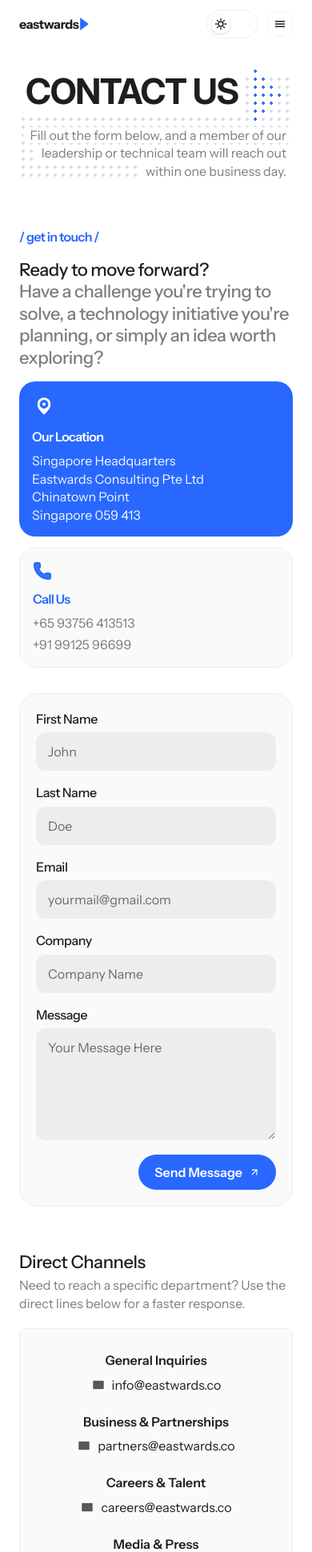
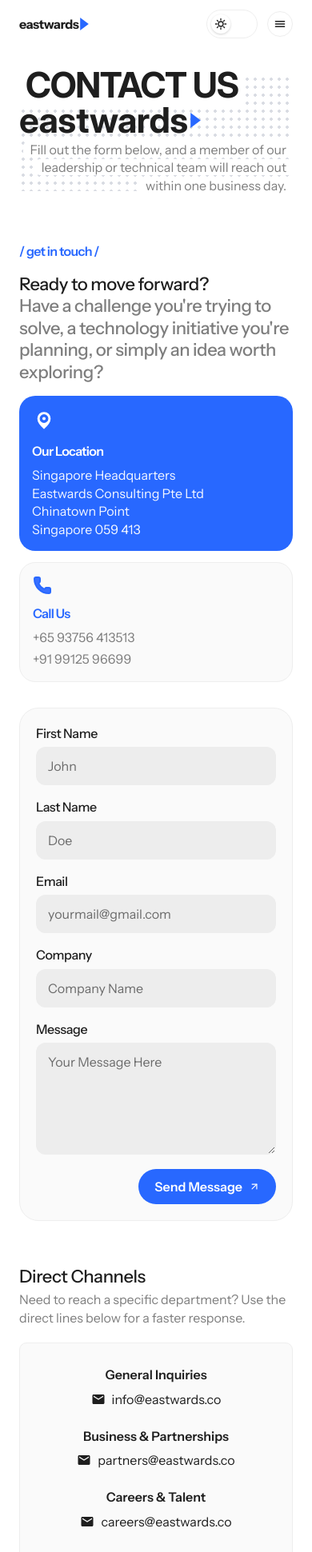
Before and after one commit to wajiha-kulsum/eastwards, a Next.js app: page /contact in a window 390 px wide. Shown: the top 1941 px of the page at 80% size. Built offline with nearby package versions, Linux system fonts and the light colour scheme.

Commit message:
House mail SVG everywhere; mobile hero uses the eastwards logo

```diff
--- a/app/partners/page.tsx
+++ b/app/partners/page.tsx
@@ -1,5 +1,5 @@
 import type { Metadata } from "next";
-import { Mail } from "lucide-react";
+import { MailIcon } from "@/components/ui/icons";
 import DotHero from "@/components/DotHero";
 import { contact, partners } from "@/lib/content";
 
@@ -105,11 +105,7 @@ export default function PartnersPage() {
                     {channel.department}
                   </p>
                   <div className="mt-2 flex items-center gap-2">
-                    <Mail
-                      className="h-[20px] w-[25px] shrink-0 text-[#4E4E4E]"
-                      fill="currentColor"
-                      strokeWidth={0}
-                    />
+                    <MailIcon className="h-[18px] w-[18px] shrink-0 text-ink" />
                     <a
                       href={`mailto:${channel.email}`}
                       className="truncate text-small font-light text-ink"
--- a/components/DirectChannels.tsx
+++ b/components/DirectChannels.tsx
@@ -1,4 +1,4 @@
-import { Mail } from "lucide-react";
+import { MailIcon } from "@/components/ui/icons";
 import { contact } from "@/lib/content";
 
 /* Direct Channels band shared by the About and Partnership artboards:
@@ -21,12 +21,7 @@ export default function DirectChannels() {
                 {channel.department}
               </p>
               <div className="mt-2 flex items-center gap-2">
-                <Mail
-                  className="h-[20px] w-[25px] shrink-0 text-ink"
-                  fill="currentColor"
-                  strokeWidth={1.2}
-                  stroke="#FAFAFA"
-                />
+                <MailIcon className="h-[18px] w-[18px] shrink-0 text-ink" />
                 <a
                   href={`mailto:${channel.email}`}
                   className="truncate text-small font-light text-ink"
--- a/components/DotHero.tsx
+++ b/components/DotHero.tsx
@@ -26,7 +26,7 @@ export function DotMark({ markRef }: { markRef: Ref<HTMLDivElement> }) {
     <div
       ref={markRef}
       aria-hidden="true"
-      className="pointer-events-none relative inline-grid shrink-0 align-middle ml-[4px] grid grid-cols-[repeat(4,10px)] grid-rows-[repeat(7,10px)]"
+      className="pointer-events-none relative hidden shrink-0 align-middle ml-[4px] sm:inline-grid grid grid-cols-[repeat(4,10px)] grid-rows-[repeat(7,10px)]"
     >
       {Array.from({ length: 28 }).map((_, i) => {
         const col = i % 4;
@@ -108,6 +108,13 @@ export default function DotHero({ title, lede }: { title: string; lede: string }
       <div className="relative z-10 py-1">
         <h1 className="font-display text-display font-bold uppercase leading-none tracking-[-0.03em] text-ink">
           <TextBlur spanRef={chipRef}>{title}</TextBlur>
+          {/* Mobile: the actual wordmark-beside-title; desktop keeps the dot mark */}
+          <span className="inline-flex items-center gap-[3px] lowercase font-bold tracking-[-0.5px] text-ink sm:hidden">
+            eastwards
+            <svg aria-hidden="true" viewBox="0 0 12 18" className="h-[19px] w-[13px]" fill="none">
+              <path d="M0 0L12 9L0 18V0Z" fill="#2868FF" />
+            </svg>
+          </span>
           <DotMark markRef={markRef} />
         </h1>
       </div>
--- a/components/contact/ContactPage.tsx
+++ b/components/contact/ContactPage.tsx
@@ -1,7 +1,8 @@
 "use client";
 
 import { useState, type FormEvent } from "react";
-import { ArrowUpRight, Mail, MapPin, Phone } from "lucide-react";
+import { ArrowUpRight, MapPin, Phone } from "lucide-react";
+import { MailIcon } from "@/components/ui/icons";
 import DotHero from "@/components/DotHero";
 import { contact } from "@/lib/content";
 
@@ -269,11 +270,7 @@ export function ContactPage() {
                   href={`mailto:${channel.email}`}
                   className="inline-flex max-w-full items-center justify-center gap-2 text-small text-ink transition hover:text-primary"
                 >
-                  <Mail
-                    size={18}
-                    fill="#55585e"
-                    className="shrink-0 text-white"
-                  />
+                  <MailIcon className="h-[18px] w-[18px] shrink-0" />
                   <span className="break-all">{channel.email}</span>
                 </a>
               </div>
```
